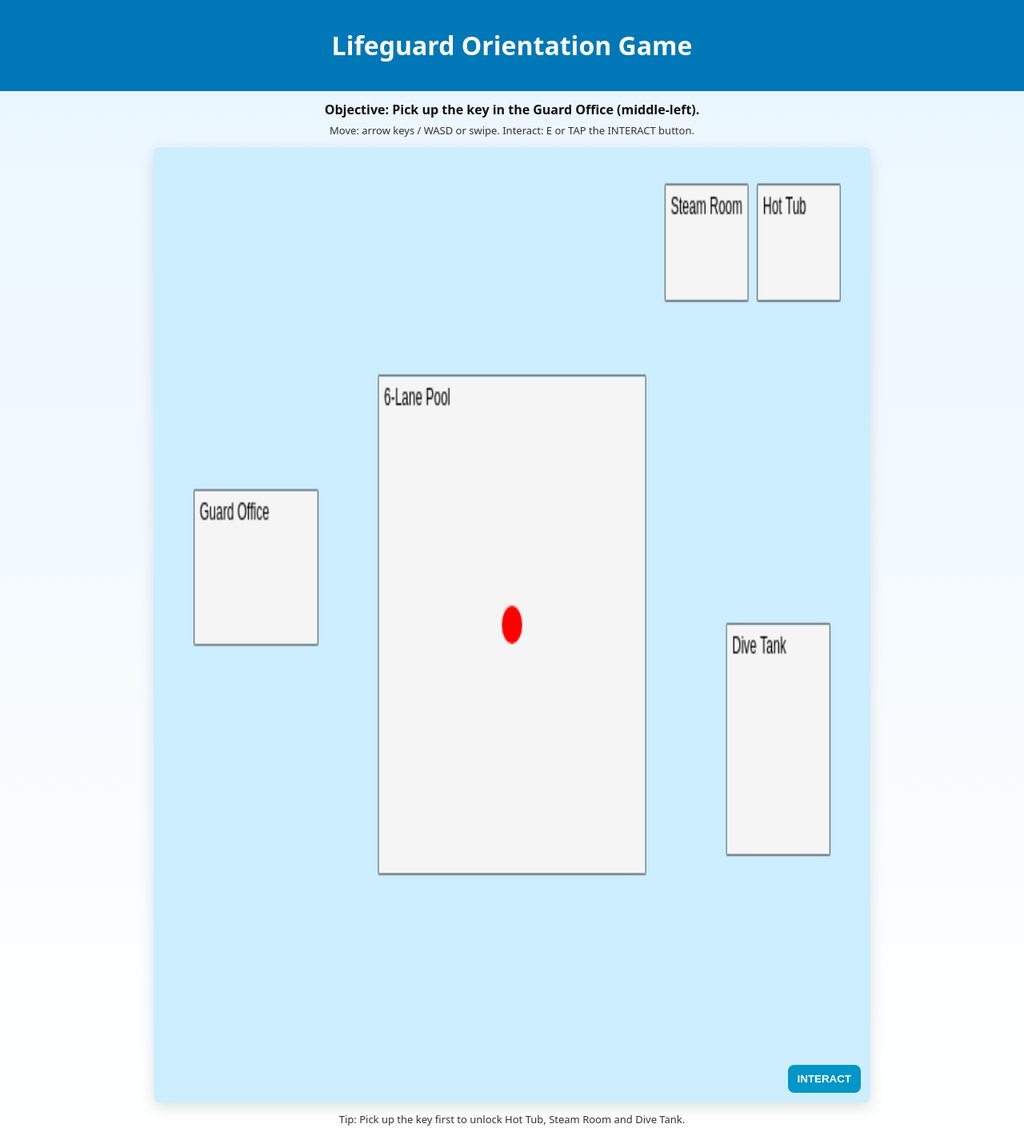
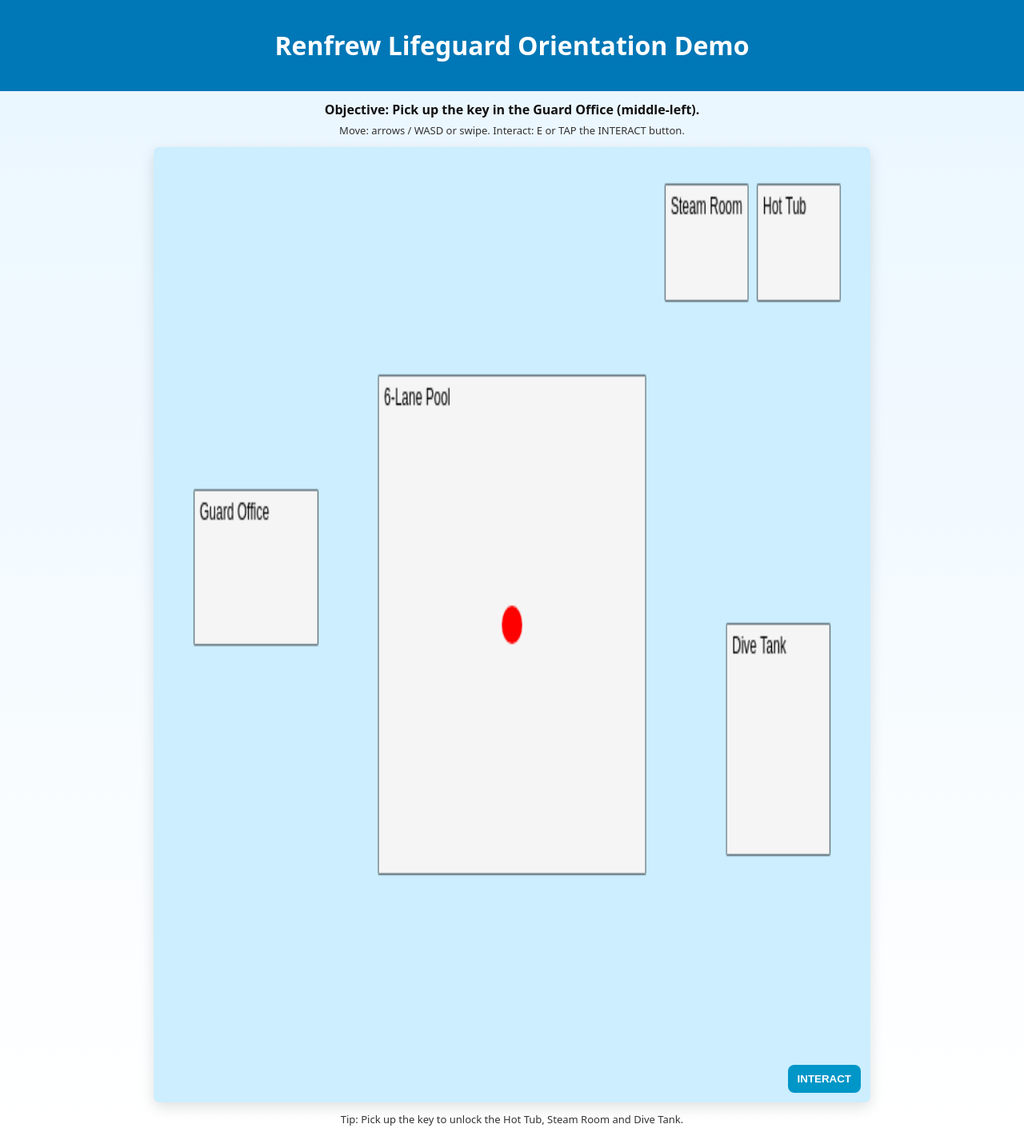
Before and after one commit to theRunnerz/Lifeguard_Orientation_Game.html, a plain HTML site: page index.html in a window 1280 px wide. Shown: the whole page at 80% size. Drawn offline with Linux system fonts and the light colour scheme.

Commit message:
index.html

```diff
--- a/index.html
+++ b/index.html
@@ -2,33 +2,31 @@
 <html lang="en">
 <head>
   <meta charset="utf-8" />
-  <meta name="viewport" content="width=device-width, initial-scale=1" />
-  <title>Lifeguard Orientation — Map Demo</title>
+  <meta name="viewport" content="width=device-width,initial-scale=1" />
+  <title>Renfrew Lifeguard Orientation Demo</title>
   <link rel="stylesheet" href="style.css" />
 </head>
 <body>
   <header>
-    <h1>Lifeguard Orientation Game</h1>
+    <h1>Renfrew Lifeguard Orientation Demo</h1>
   </header>
 
   <main>
     <div id="hud">
       <div id="status">Objective: Pick up the key in the Guard Office (middle-left).</div>
-      <div id="instructions">Move: arrow keys / WASD or swipe. Interact: E or TAP the INTERACT button.</div>
+      <div id="instructions">Move: arrows / WASD or swipe. Interact: E or TAP the INTERACT button.</div>
     </div>
 
     <div id="game-wrap">
       <canvas id="gameCanvas" aria-label="Lifeguard Map"></canvas>
-
-      <!-- Mobile interact button -->
       <button id="interactBtn" class="floating">INTERACT</button>
     </div>
 
-    <div id="footer-note">Tip: Pick up the key first to unlock Hot Tub, Steam Room and Dive Tank.</div>
+    <div id="footer-note">Tip: Pick up the key to unlock the Hot Tub, Steam Room and Dive Tank.</div>
   </main>
 
-  <!-- Chemistry Mini-game Modal (re-used & integrated) -->
-  <div class="modal" id="chemModal" role="dialog" aria-modal="true" aria-hidden="true">
+  <!-- Chemistry modal -->
+  <div class="modal" id="chemModal" aria-hidden="true" role="dialog">
     <div class="panel">
       <header>Water Chemistry Test</header>
       <div class="content">
@@ -49,7 +47,7 @@
           <button class="btn" data-reagent="001">Add 5 drops of 001</button>
           <button class="btn" data-reagent="002" disabled>Add 5 drops of 002</button>
           <button class="btn" data-reagent="003" disabled>Add 5 drops of 003</button>
-          <button class="btn" data-reagent="PR" disabled>Add 0.5 ml Phenol Red</button>
+          <button class="btn" data-reagent="PR"  disabled>Add 0.5 ml Phenol Red</button>
         </div>
 
         <div id="choices" class="btnrow" style="display:none"></div>
@@ -57,7 +55,6 @@
         <div class="btnrow">
           <button class="btn" id="closeChem" style="display:none">Close</button>
         </div>
-
       </div>
     </div>
   </div>
```
